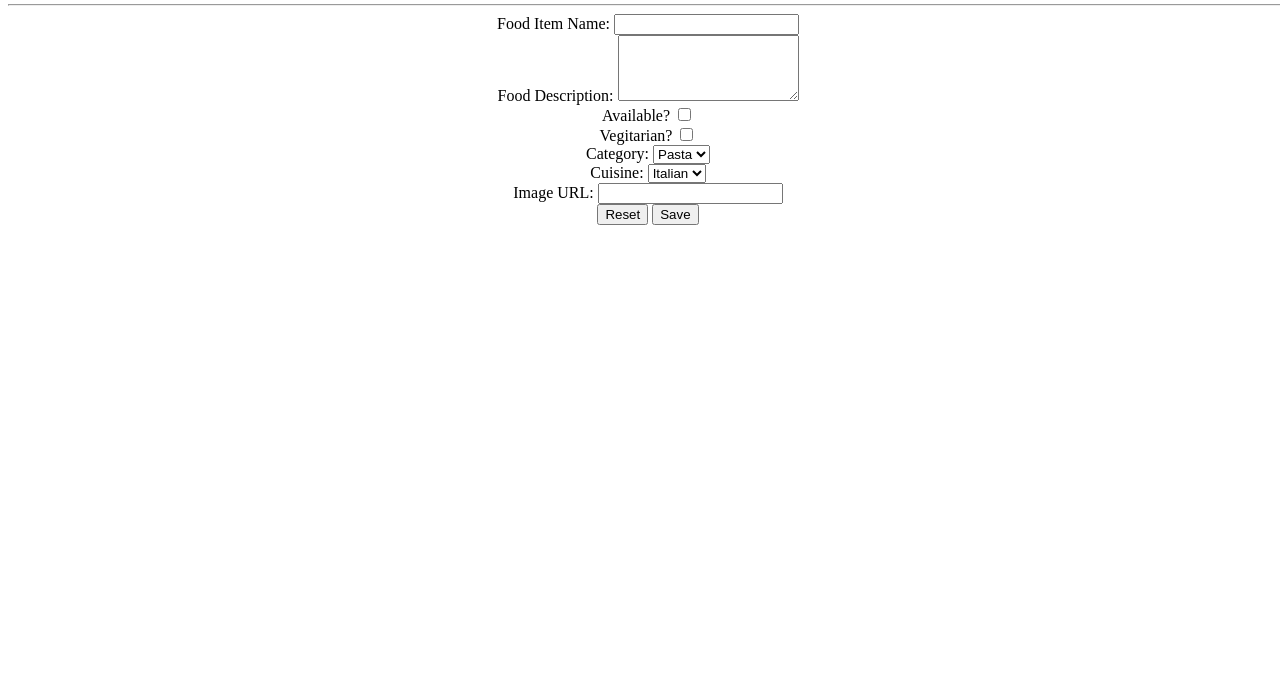
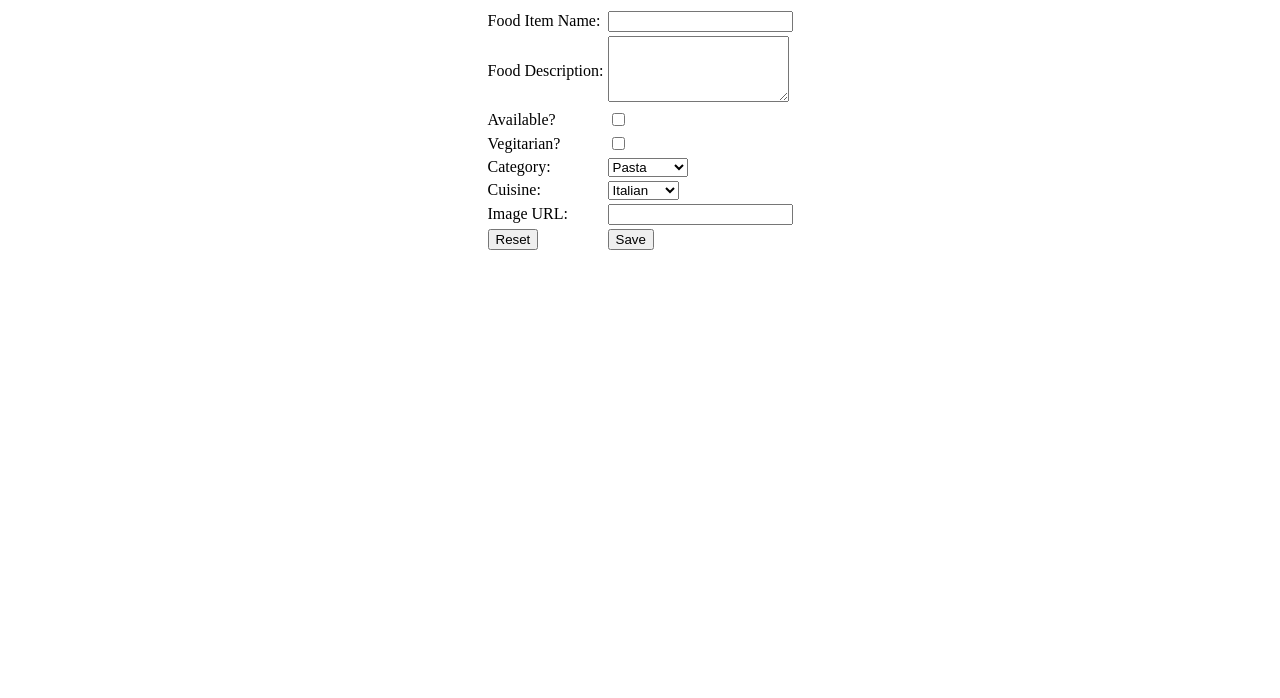
Before and after one commit to itorres60/Food-Order-Application, a plain HTML site: page admin_view/add_fooditem.html in a window 1280 px wide. Shown: the part 102-800 px from the top of the page. Drawn offline with Linux system fonts and the light colour scheme.

Commit message:
replaced the sections with a table

```diff
--- a/admin_view/add_fooditem.html
+++ b/admin_view/add_fooditem.html
@@ -26,37 +26,88 @@
     </nav>
   </header>
 
-  <body style="width: 100%; text-align: center;">
+  <body">
+    <form>
+      <table style="margin: auto;">
+        <tr>
+          <th colspan="2">
             <h1>Add Food Items</h1>
-    <hr>
-    <form action="">
+          </th>
+        </tr>
+        <tr>
+          <td>
             <label for="food-name">Food Item Name: </label>
-      <input type="text" id="food-name" name="food-name"><br>
-
+          </td>
+          <td>
+            <input type="text" id="food-name" name="food-name">
+          </td>
+        </tr>
+        <tr>
+          <td>
             <label for="food-description">Food Description: </label>
-      <textarea id="food-description" name="food-description" rows="4" cols="20"></textarea><br>
-
+          </td>
+          <td>
+            <textarea id="food-description" name="food-description" rows="4" cols="20"></textarea>
+          </td>
+        </tr>
+        <tr>
+          <td>
             <label for="is-available">Available? </label>
-      <input type="checkbox" name="is-available" id="is-available"><br>
-
+          </td>
+          <td>
+            <input type="checkbox" name="is-available" id="is-available">
+          </td>
+        </tr>
+        <tr>
+          <td>
             <label for="is-vegitarian">Vegitarian? </label>
-      <input type="checkbox" name="is-vegitarian" id="is-vegitarian"><br>
-
+          </td>
+          <td>
+            <input type="checkbox" name="is-vegitarian" id="is-vegitarian">
+          </td>
+        </tr>
+        <tr>
+          <td>
             <label for="category">Category: </label>
+          </td>
+          <td>
             <select name="category" id="category">
-        <option value="past">Pasta</option>
-      </select><br>
-
+              <option value="pasta">Pasta</option>
+              <option value="pizza">Pizza</option>
+              <option value="sandwich">Sandwich</option>
+              <option value="soup">Soup</option>
+            </select>
+          </td>
+        </tr>
+        <tr>
+          <td>
             <label for="cuisine">Cuisine: </label>
+          </td>
+          <td>
             <select name="cuisine" id="cuisine">
               <option value="italian">Italian</option>
-      </select><br>
-
+              <option value="asian">Asian</option>
+              <option value="chinese">Chinese</option>
+            </select>
+          </td>
+        </tr>
+        <tr>
+          <td>
             <label for="url">Image URL:</label>
-      <input type="text" name="url" id="url"><br>
-
+          </td>
+          <td>
+            <input type="text" name="url" id="url">
+          </td>
+        </tr>
+        <tr>
+          <td>
             <input type="reset">
+          </td>
+          <td>
             <button>Save</button>
+          </td>
+        </tr>
+      </table>
     </form>
   </body>
 
```
Also changed, not shown: admin_view/add_category.html (+40 -13 lines), admin_view/add_cuisine.html (+42 -12 lines), admin_view/add_restaurant.html (+56 -14 lines). Lines whose indentation alone changed are shown as unchanged.
